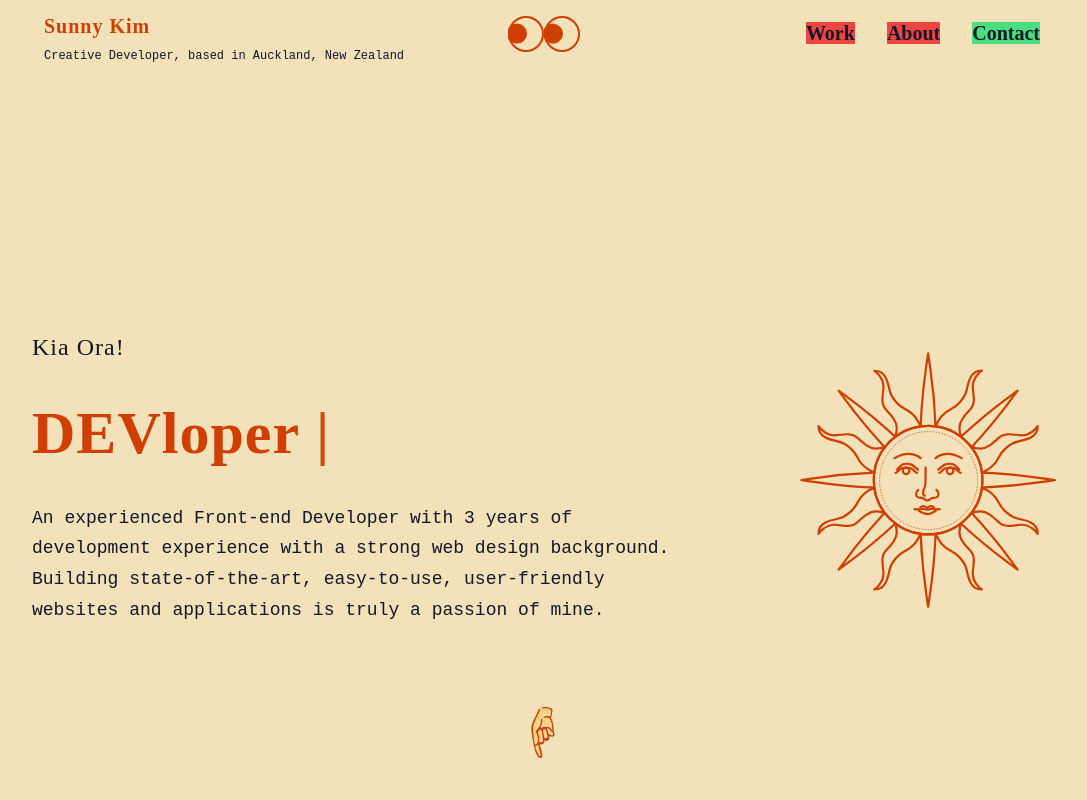
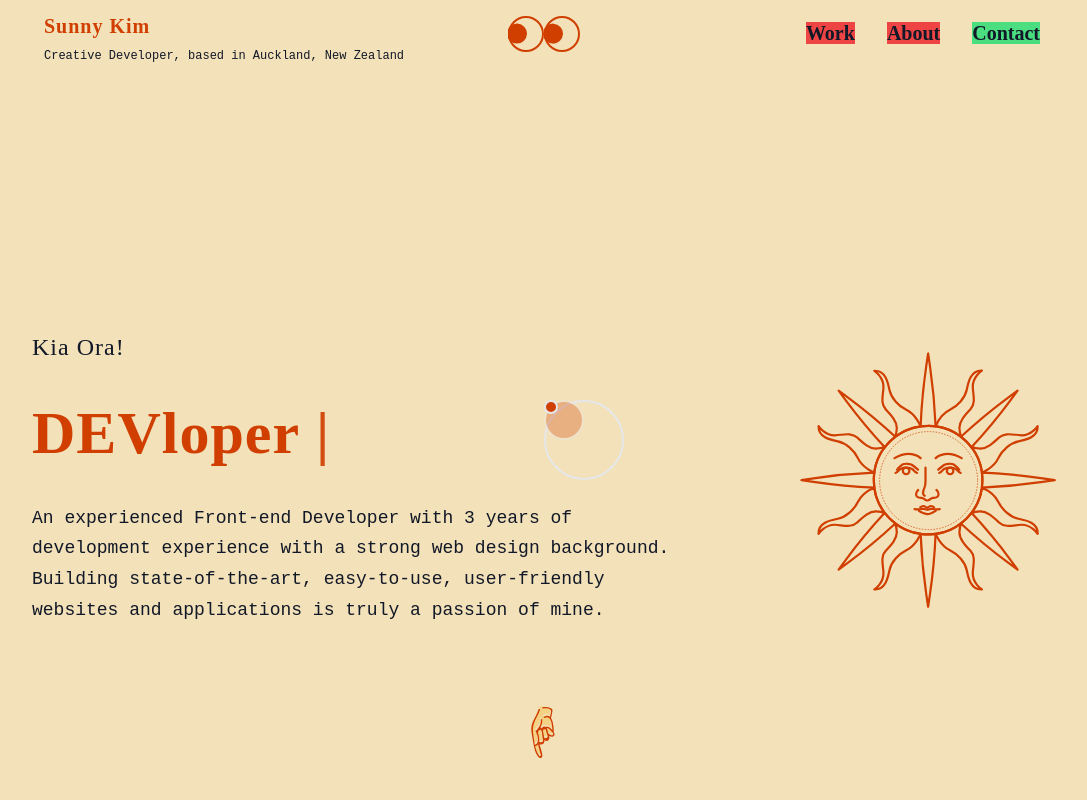
Before and after one commit to devsigner-sunny/react-portfolio, a React (Vite) app: page / in a window 1280 px wide. Shown: the top 800 px of the page, without its empty margins (96-1183 px from the left). Built offline with nearby package versions, Linux system fonts and the light colour scheme; a web font is replaced by a local one.

Commit message:
install gsap, add MousePointer

```diff
--- a/package.json
+++ b/package.json
@@ -5,6 +5,7 @@
 	"dependencies": {
 		"animate.css": "^4.1.1",
 		"gh-pages": "^4.0.0",
+		"gsap": "^3.11.5",
 		"react": "^18.2.0",
 		"react-dom": "^18.2.0",
 		"react-helmet-async": "^1.3.0",
--- a/src/App/App.jsx
+++ b/src/App/App.jsx
@@ -4,10 +4,12 @@ import Header from "./Layout/Header/Header";
 import Footer from "./Layout/Footer/Footer";
 import "./App.scss";
 import NavProvider from "../Context/NavContext";
+import MousePointer from "../Components/MousePointer";
 
 export default function App() {
   return (
     <NavProvider>
+      <MousePointer />
       <Header />
       <Main />
       <Footer />
--- /dev/null
+++ b/src/Components/MousePointer.jsx
@@ -0,0 +1,83 @@
+import { useEffect, useRef, useImperativeHandle, forwardRef } from "react";
+import { gsap } from "gsap";
+
+const MouseCircle = forwardRef(({ className, delay }, ref) => {
+  const el = useRef();
+  const mouseCircleClasses = [
+    "mouse-circle",
+    "top-0",
+    "left-0",
+    "fixed",
+    "rounded-full",
+    "transform__x-y-center",
+    "border-2",
+  ];
+
+  mouseCircleClasses.push(className);
+
+  useImperativeHandle(
+    ref,
+    () => {
+      return {
+        moveTo(x, y) {
+          gsap.to(el.current, { x, y, delay });
+        },
+      };
+    },
+    [delay]
+  );
+
+  return <div className={mouseCircleClasses.join(" ")} ref={el}></div>;
+});
+
+MouseCircle.displayName = "MouseCircle";
+
+export default function MousePointer() {
+  const circleRefs = useRef([]);
+
+  // reset on re-renders
+  circleRefs.current = [];
+
+  useEffect(() => {
+    const { innerWidth, innerHeight } = window;
+    circleRefs.current.forEach((ref) =>
+      ref.moveTo(innerWidth / 2, innerHeight / 2)
+    );
+
+    const onMove = ({ clientX, clientY }) => {
+      circleRefs.current.forEach((ref) => ref.moveTo(clientX, clientY));
+    };
+
+    window.addEventListener("pointermove", onMove);
+
+    return () => {
+      window.removeEventListener("pointermove", onMove);
+    };
+  }, []);
+
+  const addCircleRef = (ref) => {
+    if (ref) {
+      circleRefs.current.push(ref);
+    }
+  };
+
+  return (
+    <div>
+      <MouseCircle
+        className="z-50 w-3.5 h-3.5 bg__primary"
+        ref={addCircleRef}
+        delay={0}
+      />
+      <MouseCircle
+        className="z-40 w-10 h-10 border__light opacity-30 bg__primary"
+        ref={addCircleRef}
+        delay={0.1}
+      />
+      <MouseCircle
+        className="z-30 w-20 h-20 border__primary bg__light"
+        ref={addCircleRef}
+        delay={0.2}
+      />
+    </div>
+  );
+}
```
Also changed, not shown: 1 other file (tests, documents, lock files or other folders).
